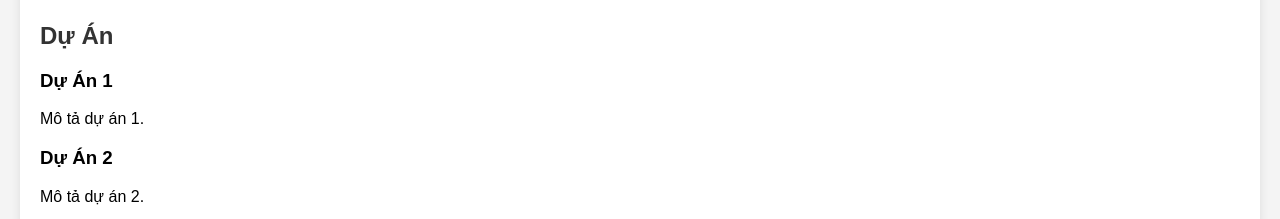
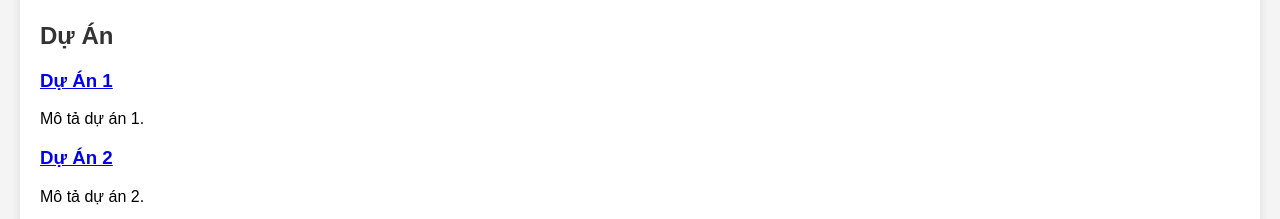
Before and after one commit to buifhai03/vlog-bui-dinh-hai, a plain HTML site: page index.html in a window 1280 px wide. Shown: the part 176-395 px from the top of the page. Drawn offline with Linux system fonts and the light colour scheme.

Commit message:
Update index.html

```diff
--- a/index.html
+++ b/index.html
@@ -61,11 +61,11 @@
     <section id="projects">
         <h2>Dự Án</h2>
         <div class="project">
-            <h3>Dự Án 1</h3>
+            <h3><a href="https://github.com/<tên-người-dùng>/vlog-bui-dinh-hai/tree/main/du-an-1">Dự Án 1</a></h3>
             <p>Mô tả dự án 1.</p>
         </div>
         <div class="project">
-            <h3>Dự Án 2</h3>
+            <h3><a href="https://github.com/<tên-người-dùng>/vlog-bui-dinh-hai/tree/main/du-an-2">Dự Án 2</a></h3>
             <p>Mô tả dự án 2.</p>
         </div>
         <!-- Thêm các dự án khác ở đây -->
```
